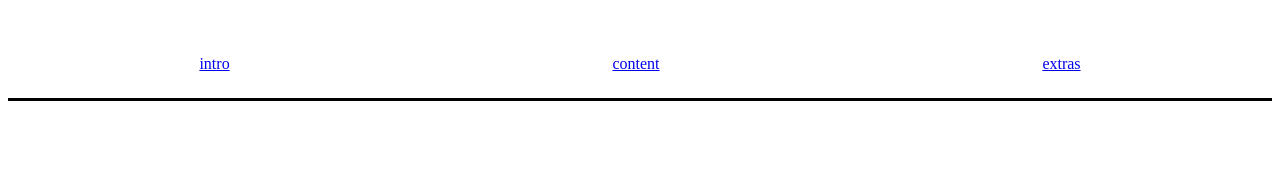
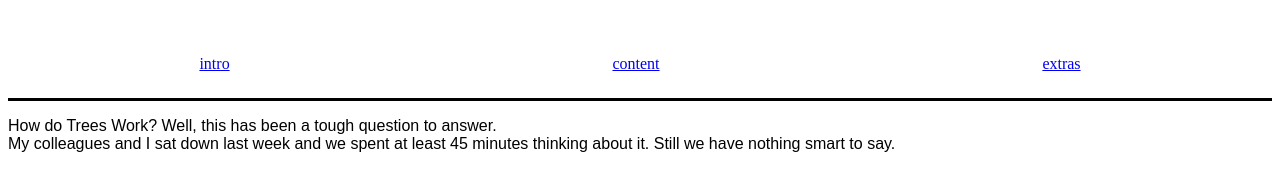
Before and after one commit to BF-FrontEnd-class-2025/group-4-all-about-trees, a website: page index.html in a window 1280 px wide. Shown: the part 109-300 px from the top of the page. Drawn offline with Linux system fonts and the light colour scheme.

Commit message:
develop main section

```diff
--- a/index.html
+++ b/index.html
@@ -33,5 +33,13 @@
         <a href="#extra-info">extras</a>
       </div>
     </nav>
+    <section id="summary-info">
+      <p class="fascinating-words">
+        How do Trees Work? Well, this has been a tough question to answer.
+        <br />
+        My colleagues and I sat down last week and we spent at least 45 minutes
+        thinking about it. Still we have nothing smart to say.
+      </p>
+    </section>
   </body>
 </html>
--- a/styles/something.css
+++ b/styles/something.css
@@ -48,3 +48,7 @@ body {
   padding-top: 2%;
   padding-bottom: 2%;
 }
+
+.fascinating-words {
+  font-family: fantasy;
+}
```
